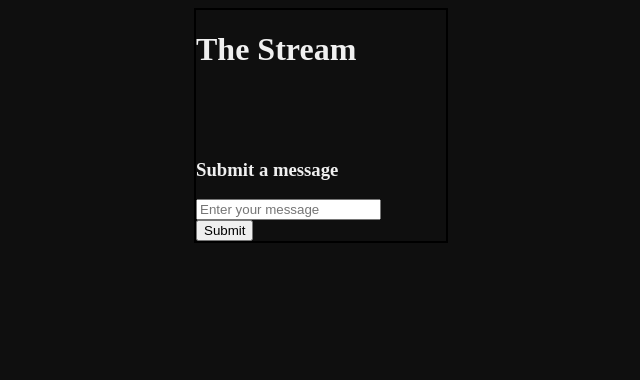
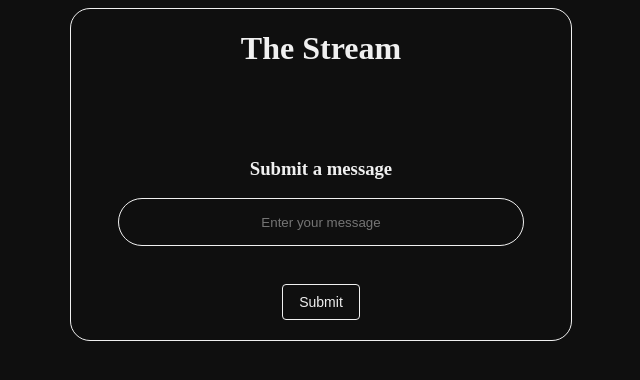
Before and after one commit to thedtripp/fstream, a Flask app: page / in a window 1280 px wide. Shown: the top 380 px of the page, without its empty margins (319-959 px from the left). Run offline with Flask 3, Linux system fonts and the light colour scheme.

Commit message:
fixed css to not be hideous

```diff
--- a/static/styles.css
+++ b/static/styles.css
@@ -4,10 +4,12 @@ body {
 }
 
 .container {
-    border: #000000 solid 2px;
+    border: #f0f0f0 solid 1px;
+    border-radius: 20px;
     margin: auto;
-    width: 250px; /* Adjust the width as needed */
+    width: 500px; /* Adjust the width as needed */
     overflow: hidden; /* Add this to prevent content from overflowing */
+    text-align: center;
 }
 
 .container a, a:visited, a:hover, a:active {
@@ -47,3 +49,35 @@ body {
         transform: translateX(-250%);
     }
 }
+
+.submission-form {
+
+}
+
+.form-input {
+    text-align: center;
+    display: flex;
+    position: relative;
+    min-height: 44px;
+    background: #0f0f0f;
+    border: 1px solid #f0f0f0;
+    box-shadow: none;
+    border-radius: 24px;
+    margin: 0 auto;
+    width: 400px;
+}
+
+.form-submit {
+    background-color: #0f0f0f;
+    border: 1px solid #f0f0f0;
+    border-radius: 4px;
+    color: #f0f0f0;
+    font-size: 14px;
+    margin: 20px;
+    padding: 0 16px;
+    height: 36px;
+    min-width: 54px;
+    text-align: center;
+    cursor: pointer;
+    user-select: none;
+}
--- a/templates/home.html
+++ b/templates/home.html
@@ -14,8 +14,8 @@
     </div>
     <h3>Submit a message</h3>
 
-    <form action="/submit" method = "post">
-    <input type="text" id="message" name="message" placeholder="Enter your message"><br>
-    <input type="submit" value="Submit">
+    <form class="submission-form" action="/submit" method = "post">
+        <input class="form-input" type="text" id="message" name="message" placeholder="Enter your message"><br>
+        <input class="form-submit" type="submit" value="Submit">
     </form>
 </div>
```
